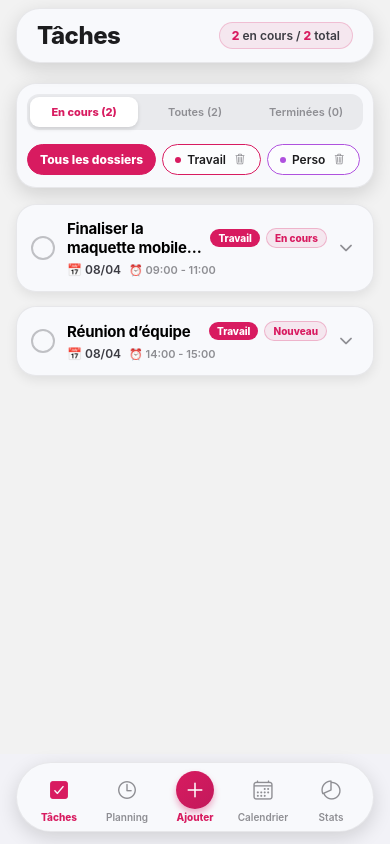
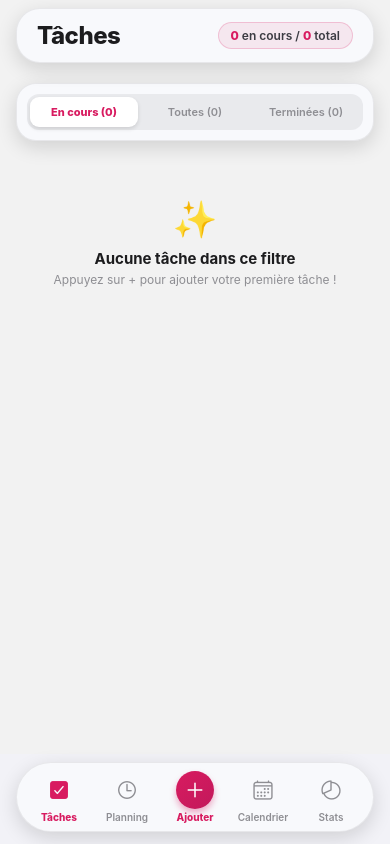
Before and after one commit to claire-arsena/ToDo-List, a React Native app in the folder todo-mobile/: screen /Tasks in a window 390 px wide. Built offline with nearby package versions, Linux system fonts and the light colour scheme.

Commit message:
fix: suppression de toutes les taches factices par defaut et recuperation automatique de toutes les donnees de l'utilisateur

```diff
--- a/todo-mobile/src/ctx/TodoContext.jsx
+++ b/todo-mobile/src/ctx/TodoContext.jsx
@@ -7,83 +7,62 @@ export const TodoContext = createContext();
 const STORAGE_KEY = '@todo_tasks_v2';
 const FOLDERS_KEY = '@todo_folders_v2';
 
-const INITIAL_TASKS = [
-  {
-    id: '1',
-    title: 'Finaliser la maquette mobile iOS',
-    description: 'Ajuster les couleurs Rose Foncé et le mode glassmorphism',
-    startDate: getTodayStr(),
-    endDate: getTodayStr(),
-    startTime: '09:00',
-    endTime: '11:00',
-    dueDate: getTodayStr(),
-    status: ETATS.EN_COURS,
-    folderId: '1',
-    isRegular: true,
-  },
-  {
-    id: '2',
-    title: 'Réunion d’équipe',
-    description: 'Point hebdomadaire sur le projet',
-    startDate: getTodayStr(),
-    endDate: getTodayStr(),
-    startTime: '14:00',
-    endTime: '15:00',
-    dueDate: getTodayStr(),
-    status: ETATS.NOUVEAU,
-    folderId: '1',
-    isRegular: true,
-  },
-];
-
-const INITIAL_FOLDERS = [
-  { id: '1', title: 'Travail', color: '#d81b60' },
-  { id: '2', title: 'Perso', color: '#af52de' },
-];
-
 export function TodoContextProvider({ children }) {
   const [tasks, setTasks] = useState([]);
   const [folders, setFolders] = useState([]);
   const [isLoaded, setIsLoaded] = useState(false);
 
-  // Charger le stockage
+  // Charger le stockage avec récupération de TOUTES les clés précédentes (Migration)
   useEffect(() => {
     (async () => {
       try {
-        const storedTasks = await AsyncStorage.getItem(STORAGE_KEY);
-        const storedFolders = await AsyncStorage.getItem(FOLDERS_KEY);
+        let rawTasks = await AsyncStorage.getItem('@todo_tasks_v2');
+        if (!rawTasks) rawTasks = await AsyncStorage.getItem('@todo_tasks');
+        if (!rawTasks) rawTasks = await AsyncStorage.getItem('@todo_data');
+        if (!rawTasks) rawTasks = await AsyncStorage.getItem('tasks');
 
-        if (storedTasks) {
-          setTasks(JSON.parse(storedTasks));
+        let rawFolders = await AsyncStorage.getItem('@todo_folders_v2');
+        if (!rawFolders) rawFolders = await AsyncStorage.getItem('@todo_folders');
+        if (!rawFolders) rawFolders = await AsyncStorage.getItem('folders');
+
+        if (rawTasks) {
+          const parsed = JSON.parse(rawTasks);
+          const taskArray = Array.isArray(parsed) ? parsed : (parsed.tasks || []);
+          setTasks(taskArray);
         } else {
-          setTasks(INITIAL_TASKS);
+          // AUCUNE tâche factice / mock par défaut !
+          setTasks([]);
         }
 
-        if (storedFolders) {
-          setFolders(JSON.parse(storedFolders));
+        if (rawFolders) {
+          const parsed = JSON.parse(rawFolders);
+          const folderArray = Array.isArray(parsed) ? parsed : (parsed.folders || []);
+          setFolders(folderArray);
         } else {
-          setFolders(INITIAL_FOLDERS);
+          setFolders([]);
         }
       } catch (e) {
         console.error('Erreur chargement AsyncStorage', e);
-        setTasks(INITIAL_TASKS);
-        setFolders(INITIAL_FOLDERS);
+        setTasks([]);
+        setFolders([]);
       } finally {
         setIsLoaded(true);
       }
     })();
   }, []);
 
-  // Sauvegarder dans AsyncStorage
+  // Sauvegarder dans AsyncStorage de façon PERMANENTE
   useEffect(() => {
     if (isLoaded) {
       AsyncStorage.setItem(STORAGE_KEY, JSON.stringify(tasks));
+      AsyncStorage.setItem('@todo_tasks', JSON.stringify(tasks)); // Clé miroir de sécurité
     }
   }, [tasks, isLoaded]);
 
   useEffect(() => {
     if (isLoaded) {
       AsyncStorage.setItem(FOLDERS_KEY, JSON.stringify(folders));
+      AsyncStorage.setItem('@todo_folders', JSON.stringify(folders));
     }
   }, [folders, isLoaded]);
 
```
